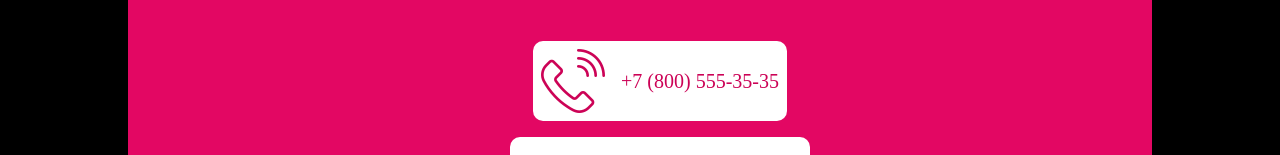
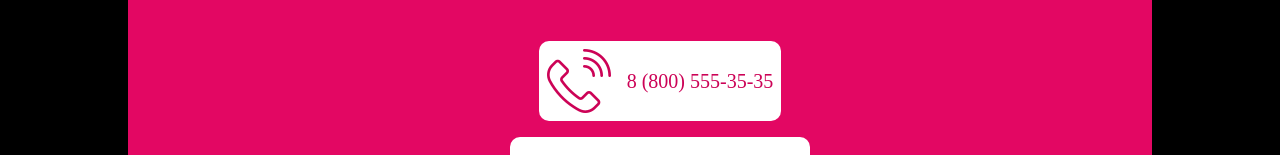
Before and after one commit to PaulVBelo/LowQualityWebsite, a plain HTML site: page index.html in a window 1280 px wide. Shown: the part 1301-1456 px from the top of the page. Drawn offline with Linux system fonts and the light colour scheme.

Commit message:
Update index.html

```diff
--- a/index.html
+++ b/index.html
@@ -102,7 +102,7 @@
                     <ul class="list-vertical">
                         <li class="list-vertical_item background_color_white background_curve_s">
                             <img src="img/phone-logo.png" alt="phone" class="inner-image">
-                            <p class="text_paragraph text_color_pink">+7 (800) 555-35-35</p>
+                            <p class="text_paragraph text_color_pink">8 (800) 555-35-35</p>
                         </li>
                         <li class="list-vertical_item background_color_white background_curve_s">
                             <img src="img/email-logo.png" alt="email" class="inner-image">
```
